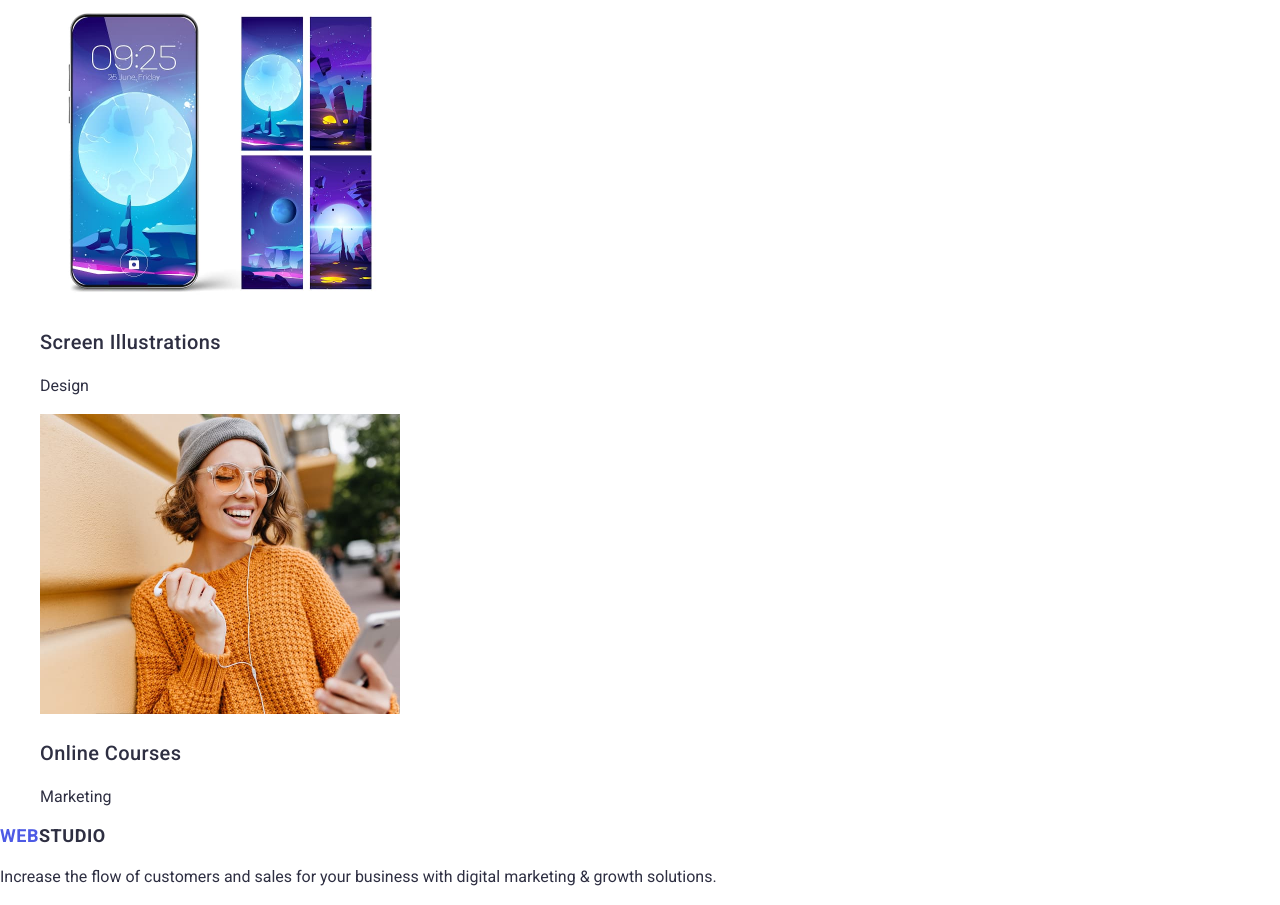
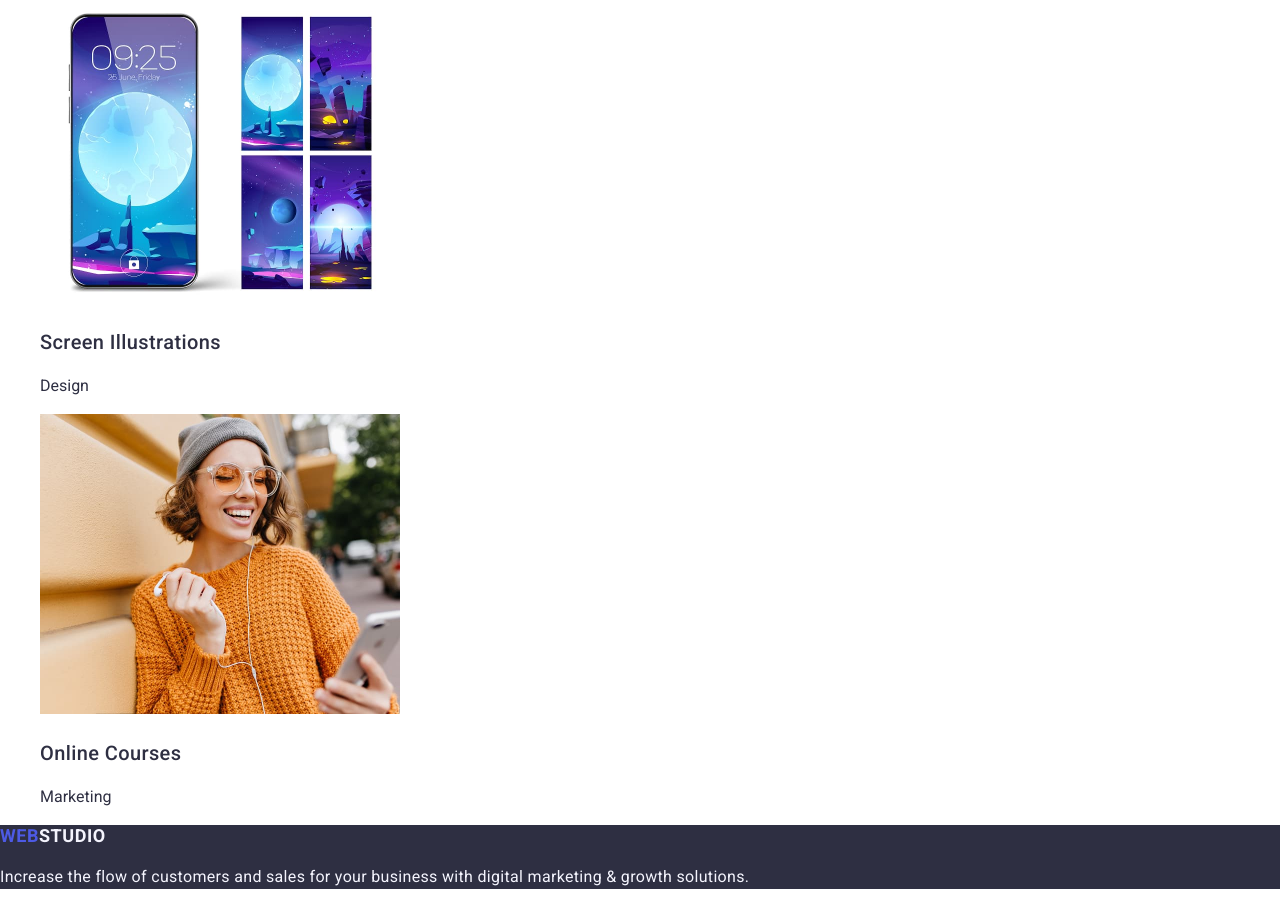
Before and after one commit to Belemonn/gow-markup-hw-02, a plain HTML site: page index.html in a window 1280 px wide. Shown: the part 4019-4924 px from the top of the page. Drawn offline with nearby package versions, Linux system fonts and the light colour scheme.

Commit message:
updtate footer

```diff
--- a/css/style.css
+++ b/css/style.css
@@ -145,3 +145,20 @@ ul {
     letter-spacing: 0.02em;
     color: #2e2f42
 }
+
+/* Footer */
+.foot  {
+    background-color: #2e2f42;
+
+}
+
+.foot-text {
+    font-size: 16px;
+    line-height: 1.5;
+    letter-spacing: 0.02em;
+    color: #f4f4fd;
+}
+
+.studio {
+    color: #f4f4fd;
+}
--- a/index.html
+++ b/index.html
@@ -198,9 +198,9 @@
         </ul>
       </section>
     </main>
-    <footer>
+    <footer class="foot">
       <a class="logo" href="./index.html"
-        ><span class="logo-web">Web</span>Studio</a
+        ><span class="logo-web">Web</span><span class="studio">Studio</span></a
       >
       <p class="foot-text">
         Increase the flow of customers and sales for your business with digital
```
